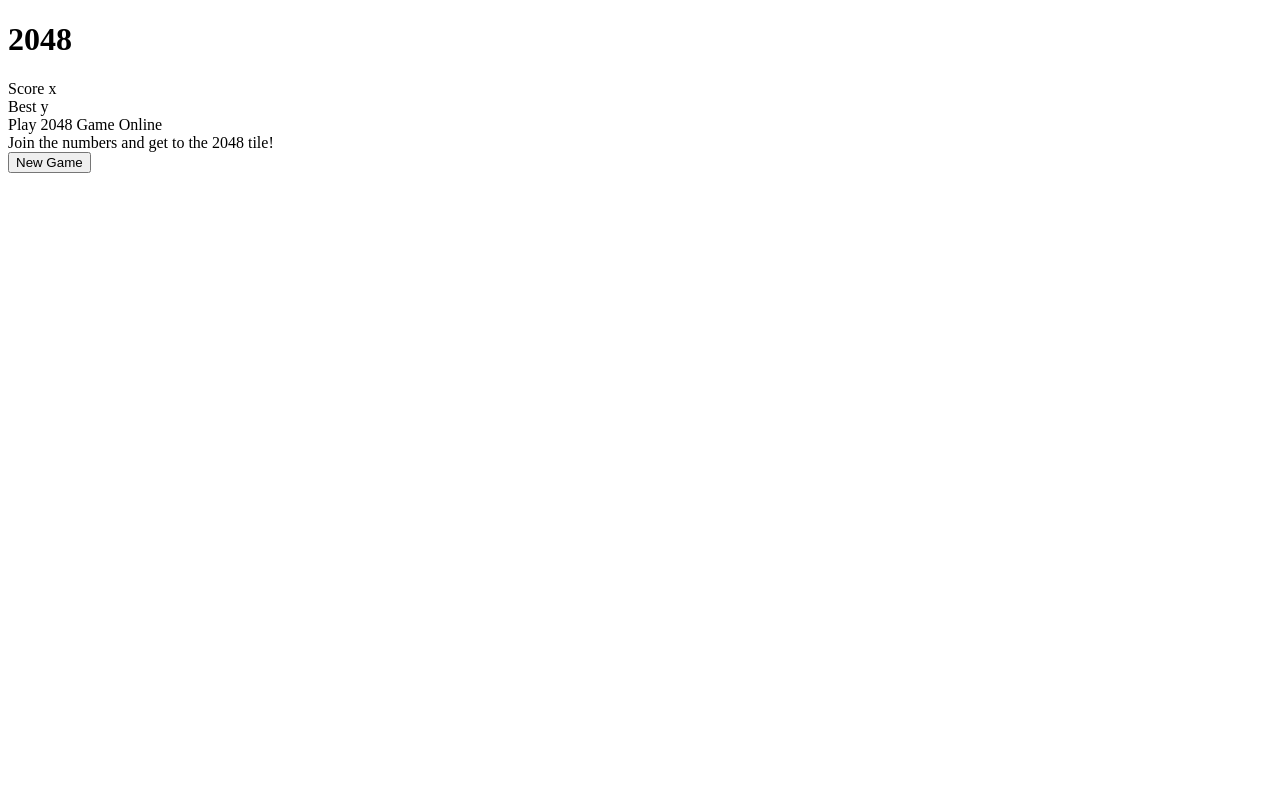
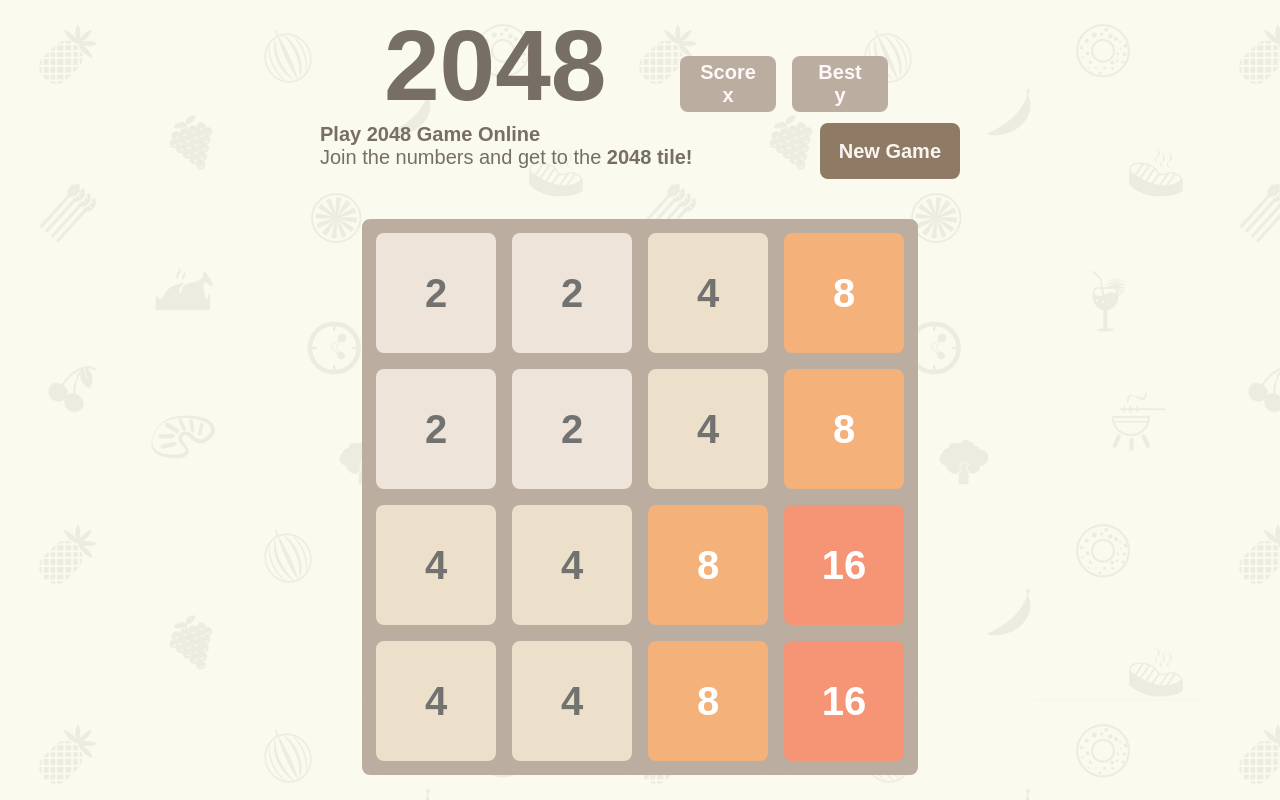
Before and after one commit to anshikamittal7/2048-Game, a plain HTML site: page index.html in a window 1280 px wide. Drawn offline with Linux system fonts and the light colour scheme.

Commit message:
Update index.html

```diff
--- a/index.html
+++ b/index.html
@@ -6,7 +6,7 @@
     <meta http-equiv="X-UA-Compatible" content="IE=edge">
     <meta name="viewport" content="width=device-width, initial-scale=1.0">
     <title>2048 Game Clone</title>
-    <link rel="stylesheet" href="style2048.css">
+    <link rel="stylesheet" href="style.css">
     <!--
     <link href="https://cdn.jsdelivr.net/npm/bootstrap@5.2.0-beta1/dist/css/bootstrap.min.css" rel="stylesheet"
         integrity="sha384-0evHe/X+R7YkIZDRvuzKMRqM+OrBnVFBL6DOitfPri4tjfHxaWutUpFmBp4vmVor" crossorigin="anonymous"> -->
@@ -42,7 +42,7 @@
             </div>
         </div>
     </div>
-    <script src="script2048.js"></script>
+    <script src="script.js"></script>
 </body>
 
 </html>
```
